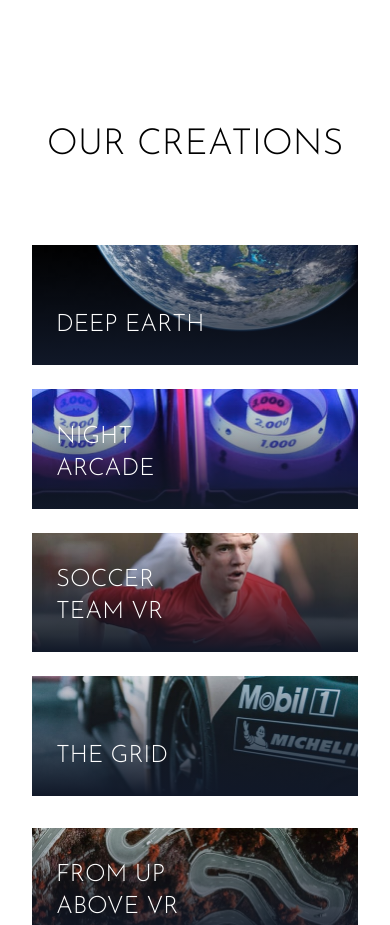
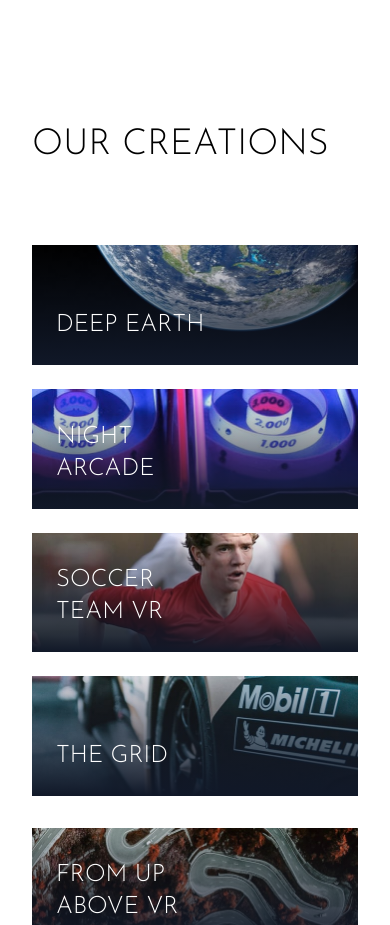
Before and after one commit to kidaneb/Loop-Studio-Website, a website: page index.html in a window 390 px wide. Shown: the part 1186-2111 px from the top of the page. Drawn offline with nearby package versions, Linux system fonts and the light colour scheme; files that its build step writes are made by us from their sources.

Commit message:
project title changed.

```diff
--- a/index.html
+++ b/index.html
@@ -3,7 +3,7 @@
   <head>
     <meta charset="UTF-8" />
     <meta name="viewport" content="width=device-width, initial-scale=1.0" />
-    <title>Loop Studio Website</title>
+    <title>Loop Studio</title>
     <link rel="preconnect" href="https://fonts.googleapis.com">
     <link rel="preconnect" href="https://fonts.gstatic.com" crossorigin>
     <link href="https://fonts.googleapis.com/css2?family=Alata&family=Josefin+Sans:ital,wght@0,100..700;1,100..700&display=swap" rel="stylesheet">
@@ -126,7 +126,7 @@
        <div class="max-w-6xl flex flex-col mx-auto my-32  px-8 md:px-0">
 
         <!--  Creation Part-->
-          <div class="flex items-center justify-center md:justify-between mb-20 ">
+          <div class="flex items-center md:justify-between mb-20 ">
             <div class="text-4xl md:text-5xl text-center font-light uppercase">Our Creations</div>
             <button class="hidden md:block btn">See All</button>
           </div>
```
